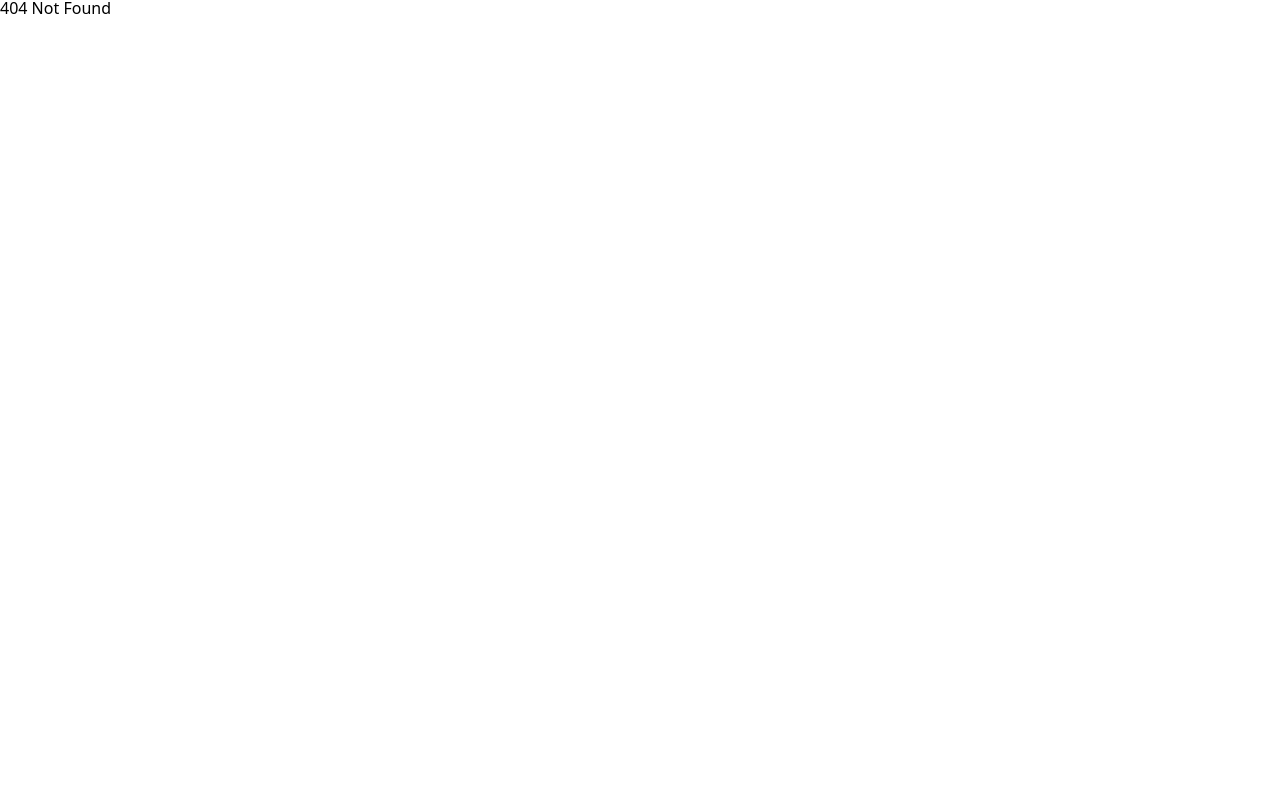
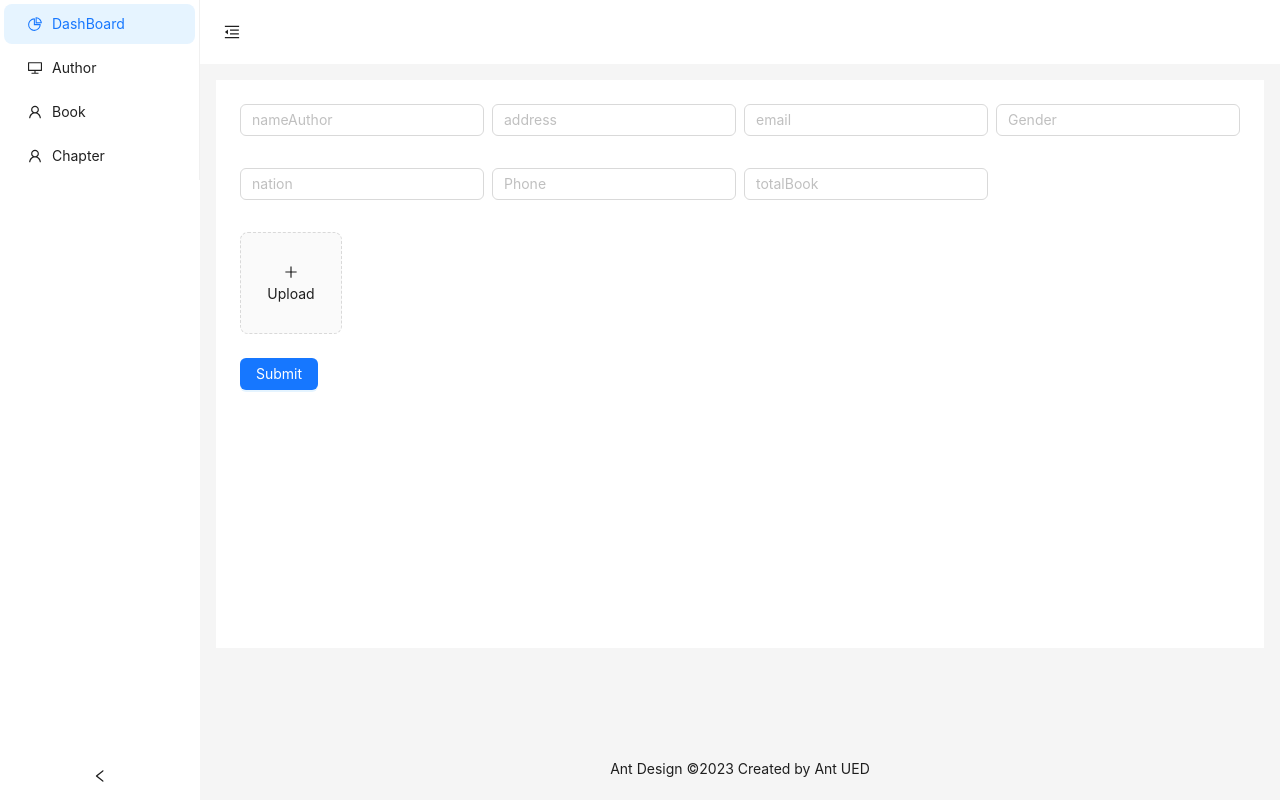
Before and after one commit to TienPhuc02/front-end-demo, a React (Vite) app: page /admin/author/create in a window 1280 px wide. Before the commit this address had no page. Built offline with nearby package versions, Linux system fonts and the light colour scheme.

Commit message:
update code

```diff
--- a/package.json
+++ b/package.json
@@ -12,9 +12,11 @@
   },
   "dependencies": {
     "@ant-design/icons": "^5.2.6",
+    "@types/lodash": "^4.14.199",
     "@types/react-virtualized": "^9.21.23",
     "@types/react-window": "^1.8.6",
     "antd": "^5.9.4",
+    "lodash": "^4.17.21",
     "react": "^18.2.0",
     "react-dom": "^18.2.0",
     "react-router-dom": "^6.16.0",
--- a/src/App.tsx
+++ b/src/App.tsx
@@ -5,6 +5,7 @@ import AdminPage from "./pages/Admin";
 import AdminDashBoard from "./components/Admin/DashBoard";
 import AdminAuthor from "./components/Admin/Author";
 import AdminBook from "./components/Admin/Book";
+import CreateAuthor from "./components/Admin/Author/CreateAuthor";
 
 const LayoutApp = () => {
   return (
@@ -50,6 +51,10 @@ const App = () => {
           path: "book",
           element: <AdminBook />,
         },
+        {
+          path: "author/create",
+          element: <CreateAuthor />,
+        },
       ],
     },
   ];
--- /dev/null
+++ b/src/components/Admin/Author/CreateAuthor/index.tsx
@@ -0,0 +1,188 @@
+import { PlusOutlined } from "@ant-design/icons";
+import { Button, Form, Input, Modal } from "antd";
+import Upload, { RcFile, UploadFile, UploadProps } from "antd/es/upload";
+import { FixedSizeList as List } from "react-window";
+import { useState, useRef } from "react";
+import AutoSizer from "react-virtualized-auto-sizer";
+type FieldType = {
+  nameAuthor?: string;
+  address?: string;
+  email?: string;
+  gender?: string;
+  nation?: string;
+  avatar?: string;
+  phone?: number;
+  totalBook: number;
+  nameBook: string;
+};
+const getBase64 = (file: RcFile): Promise<string> =>
+  new Promise((resolve, reject) => {
+    const reader = new FileReader();
+    reader.readAsDataURL(file);
+    reader.onload = () => resolve(reader.result as string);
+    reader.onerror = (error) => reject(error);
+  });
+const CreateAuthor = () => {
+  const [previewOpen, setPreviewOpen] = useState(false);
+  const [previewImage, setPreviewImage] = useState("");
+  const [previewTitle, setPreviewTitle] = useState("");
+  const [fileList, setFileList] = useState<UploadFile[]>([]);
+  const [totalBook, setTotalBook] = useState(0); // Số lượng sách
+  const nameBookRefs = useRef<string[]>([]);
+  const handleCancel = () => setPreviewOpen(false);
+  const handlePreview = async (file: UploadFile) => {
+    if (!file.url && !file.preview) {
+      file.preview = await getBase64(file.originFileObj as RcFile);
+    }
+
+    setPreviewImage(file.url || (file.preview as string));
+    setPreviewOpen(true);
+    setPreviewTitle(
+      file.name || file.url!.substring(file.url!.lastIndexOf("/") + 1)
+    );
+  };
+
+  const handleChange: UploadProps["onChange"] = ({ fileList: newFileList }) =>
+    setFileList(newFileList);
+
+  const uploadButton = (
+    <div className="max-[640px]:text-[10px]  max-[640px]:w-[50px] ">
+      <PlusOutlined />
+      <div>Upload</div>
+    </div>
+  );
+  const onFinish = (values: FieldType) => {
+    const nameBookValues = nameBookRefs.current;
+    console.log("Danh sách giá trị nameBook:", nameBookValues);
+    console.log("Success:", {
+      nameAuthor: values.nameAuthor,
+      address: values.address,
+      email: values.email,
+      avatar: values.avatar,
+      gender: values.gender,
+      nation: values.nation,
+      nameBook: nameBookValues,
+      phone: values.phone,
+      totalBook: values.totalBook,
+    });
+    // Sử dụng nameBooks khi bạn cần gửi dữ liệu lên máy chủ hoặc thực hiện xử lý khác.
+  };
+  const nameBookValues = nameBookRefs.current;
+  console.log("Danh sách giá trị nameBook:", nameBookValues);
+  const onFinishFailed = (errorInfo: object) => {
+    console.log("Failed:", errorInfo);
+  };
+  return (
+    <Form
+      name="dataAuthor"
+      onFinishFailed={onFinishFailed}
+      autoComplete="off"
+      onFinish={onFinish}
+    >
+      <div className="admin-create-author-container grid grid-cols-4 gap-x-2 gap-y-2">
+        <Form.Item<FieldType>
+          name="nameAuthor"
+          rules={[{ required: true, message: "Please input your nameAuthor!" }]}
+        >
+          <Input placeholder="nameAuthor" />
+        </Form.Item>
+        <Form.Item<FieldType>
+          name="address"
+          rules={[{ required: true, message: "Please input your address!" }]}
+        >
+          <Input placeholder="address" />
+        </Form.Item>
+        <Form.Item<FieldType>
+          name="email"
+          rules={[{ required: true, message: "Please input your email!" }]}
+        >
+          <Input placeholder="email" />
+        </Form.Item>
+        <Form.Item<FieldType>
+          name="gender"
+          rules={[{ required: true, message: "Please input your Gender!" }]}
+        >
+          <Input placeholder="Gender" />
+        </Form.Item>
+        <Form.Item<FieldType>
+          name="nation"
+          rules={[{ required: true, message: "Please input your nation!" }]}
+        >
+          <Input placeholder="nation" />
+        </Form.Item>
+        <Form.Item<FieldType>
+          name="phone"
+          rules={[{ required: true, message: "Please input your Phone!" }]}
+        >
+          <Input placeholder="Phone" />
+        </Form.Item>
+        <Form.Item<FieldType>
+          name="totalBook"
+          rules={[{ required: true, message: "Please input your totalBook!" }]}
+        >
+          <Input
+            placeholder="totalBook"
+            onChange={(e) => setTotalBook(parseInt(e.target.value, 10) || 0)}
+          />
+        </Form.Item>
+        <AutoSizer>
+          {({ height }) => (
+            <List
+              height={height}
+              width={100}
+              itemCount={totalBook}
+              itemSize={40}
+              itemData={{ nameBookRefs }}
+              style={{ overflow: "auto" }}
+            >
+              {({ index, style }) => (
+                <Form.Item
+                  key={index}
+                  style={{ ...style }}
+                  name={`nameBook ${index + 1}`}
+                >
+                  <Input
+                    placeholder={`nameBook ${index + 1}`}
+                    onChange={(e) => {
+                      const updatedNameBookRefs = [...nameBookRefs.current];
+                      updatedNameBookRefs[index] = e.target.value as string;
+                      nameBookRefs.current = updatedNameBookRefs;
+                    }}
+                  />
+                </Form.Item>
+              )}
+            </List>
+          )}
+        </AutoSizer>
+        <Form.Item name="avatar">
+          <Upload
+            // action="https://run.mocky.io/v3/435e224c-44fb-4773-9faf-380c5e6a2188"
+            listType="picture-card"
+            fileList={fileList}
+            onPreview={handlePreview}
+            onChange={handleChange}
+          >
+            {fileList.length >= 8 ? null : uploadButton}
+          </Upload>
+        </Form.Item>
+        <Modal
+          open={previewOpen}
+          title={previewTitle}
+          footer={null}
+          onCancel={handleCancel}
+        >
+          <img alt="example" style={{ width: "100%" }} src={previewImage} />
+        </Modal>
+      </div>
+      <Form.Item>
+        <div className="">
+          <Button className="bg-[#1677ff] " type="primary" htmlType="submit">
+            Submit
+          </Button>
+        </div>
+      </Form.Item>
+    </Form>
+  );
+};
+
+export default CreateAuthor;
--- a/src/components/Admin/Author/index.tsx
+++ b/src/components/Admin/Author/index.tsx
@@ -3,6 +3,7 @@ import { ColumnsType, TableProps } from "antd/es/table";
 import React from "react";
 import { Table } from "antd";
 import { ExportOutlined, ImportOutlined } from "@ant-design/icons";
+import { useNavigate } from "react-router-dom";
 interface DataType {
   key: React.Key;
   name: string;
@@ -11,11 +12,12 @@ interface DataType {
   english: number;
 }
 const AdminAuthor = () => {
+  const navigate = useNavigate();
   const columns: ColumnsType<DataType> = [
     {
       title: "Name",
       dataIndex: "name",
-      fixed:true
+      fixed: true,
     },
     {
       title: "Chinese Score",
@@ -104,6 +106,7 @@ const AdminAuthor = () => {
         <Button
           className="bg-[#1677ff] mr-2 max-[768px]:text-[13px] max-[768px]:px-[0px] max-[640px]:text-[12px]"
           type="primary"
+          onClick={() => navigate("create")}
         >
           Create
         </Button>
```
Also changed, not shown: 1 other file (tests, documents, lock files or other folders).
